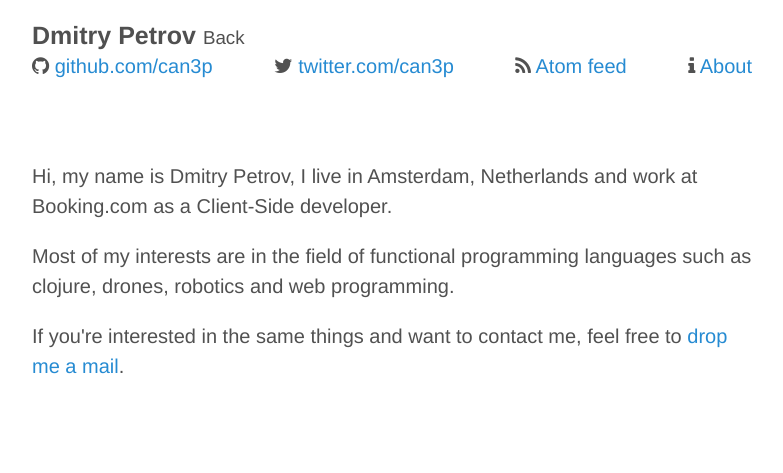
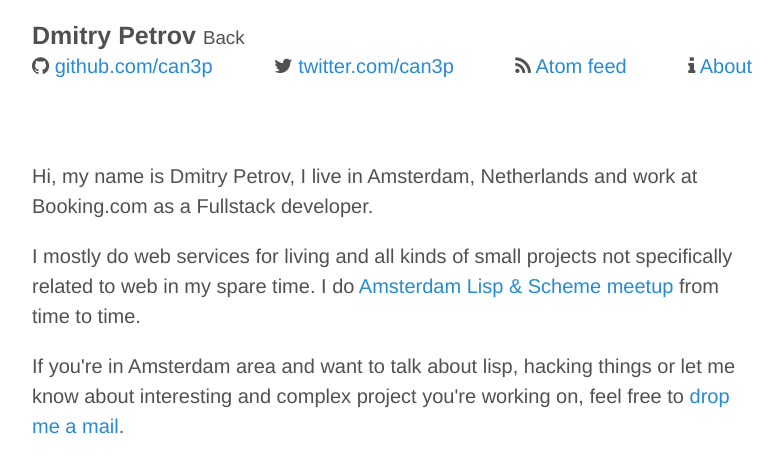
Before and after one commit to can3p/can3p.github.io, a Jekyll site: the page built from about.html, in a window 1280 px wide. Shown: the top 473 px of the page, without its empty margins (248-1031 px from the left). Built offline with Jekyll 4.4.1, drawn with Linux system fonts in a browser that asks for light colours.

Commit message:
update about section

```diff
--- a/about.html
+++ b/about.html
@@ -3,6 +3,8 @@
 title: About
 ---
 
-<p>Hi, my name is Dmitry Petrov, I live in Amsterdam, Netherlands and work at Booking.com as a Client-Side developer.</p>
-<p>Most of my interests are in the field of functional programming languages such as clojure, drones, robotics and web programming.</p>
-<p>If you're interested in the same things and want to contact me, feel free to <a href="mailto:dpetroff@gmail.com">drop me a mail</a>.</p>
+<p>Hi, my name is Dmitry Petrov, I live in Amsterdam, Netherlands and work at Booking.com as a Fullstack developer.</p>
+<p>I mostly do web services for living and all kinds of small projects not specifically related to web in my spare time.
+I do <a href="https://www.meetup.com/Amsterdam-Lisp-Scheme-Meetup/">Amsterdam Lisp &amp; Scheme meetup</a> from time to time.</p>
+<p>If you're in Amsterdam area and want to talk about lisp, hacking things or let me know about interesting
+and complex project you're working on, feel free to <a href="mailto:dpetroff@gmail.com">drop me a mail</a>.</p>
```
